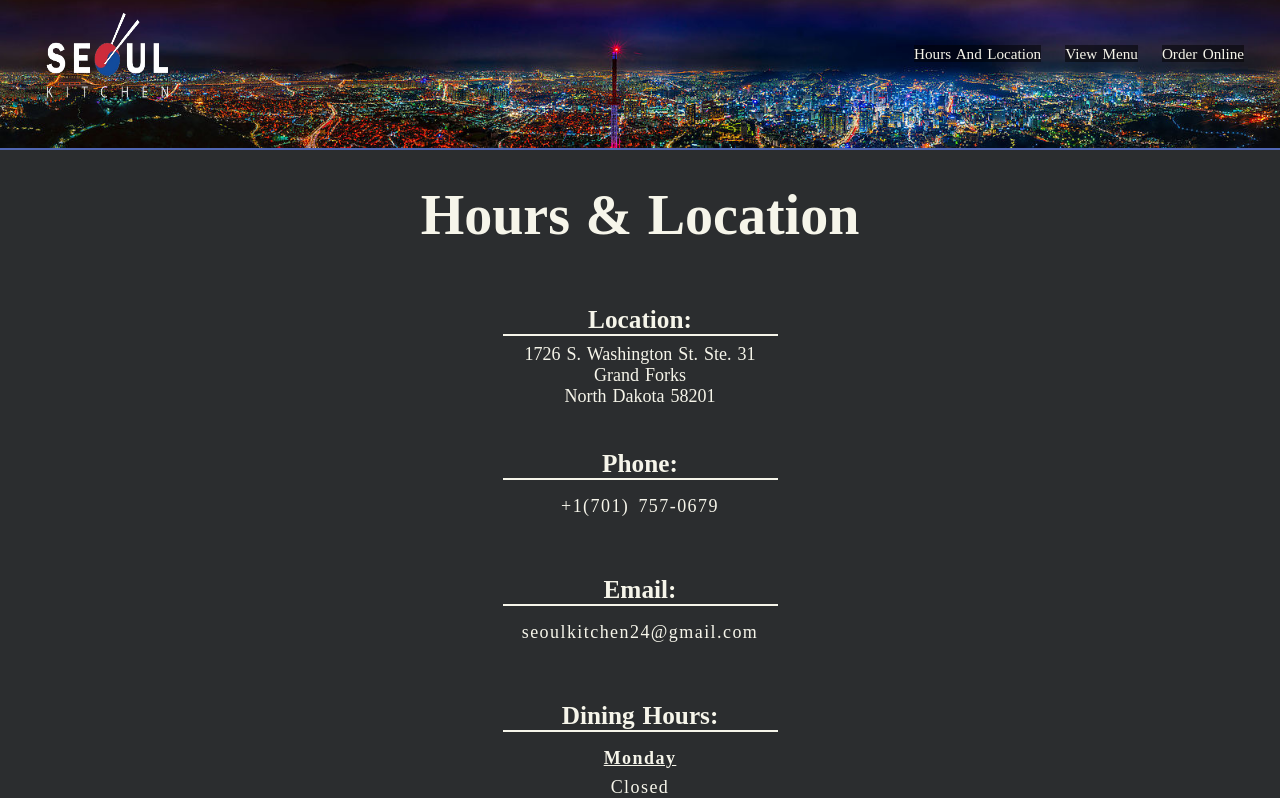
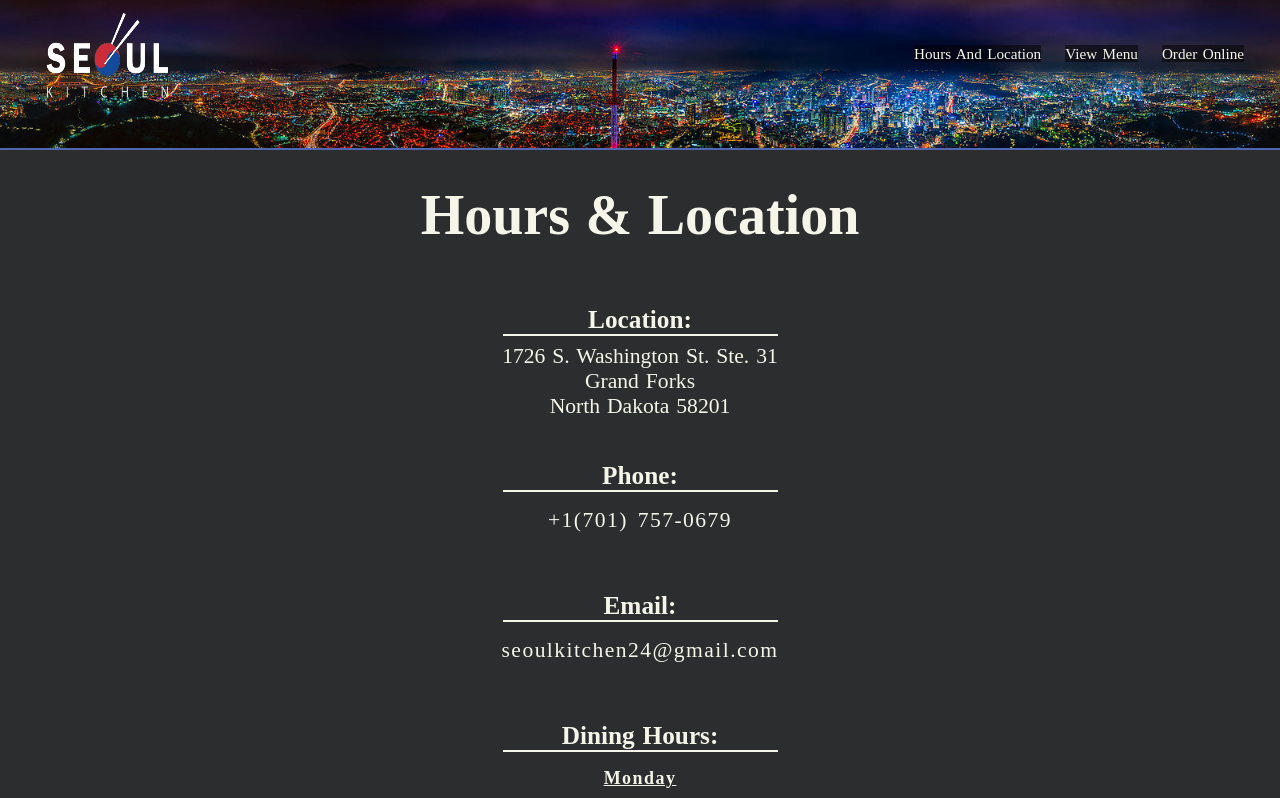
Before and after one commit to cgbridgewater/Seoul_Kitchen, a React (Vite) app: page /location in a window 1280 px wide. Shown: the top 798 px of the page. Built offline with nearby package versions, Linux system fonts and the light colour scheme; no server answers; a web font is replaced by a local one.

Commit message:
fonts on location page

```diff
--- a/src/App.css
+++ b/src/App.css
@@ -1144,8 +1144,16 @@ nav ul a:hover:before, nav ul a:hover:after {
     border-bottom: 2px solid;
     margin: 42px 0 8px;
   }
+  h4{
+    font-size: 1.35rem;
+    font-weight: 100;
+    letter-spacing: .09rem;
+    word-spacing: .197rem;
+    margin: 8px 0 16px;
+    font-family: "Source";
+  }
   h5 {
-    font-size: 1.125rem;
+    font-size: 1.075rem;
     font-weight: 100;
     letter-spacing: .09rem;
     word-spacing: .197rem;
@@ -1153,6 +1161,7 @@ nav ul a:hover:before, nav ul a:hover:after {
     font-family: "Source";
   }
   .day {
+    font-size: 1.125rem;
     font-weight: 600;
     text-decoration: underline;
     margin-bottom: 0px;
@@ -1165,6 +1174,7 @@ nav ul a:hover:before, nav ul a:hover:after {
     border-bottom: thin solid var(--white);
   }
   a {
+    font-size: 1.35rem;
     text-align: center;
     font-family: "Source";
 
--- a/src/Views/Location.jsx
+++ b/src/Views/Location.jsx
@@ -22,9 +22,9 @@ const Location = () => {
                             North Dakota 58201 <br />
                         </a>
                         <h3>Phone:</h3>
-                        <h5>+1(701) 757-0679</h5>
+                        <h4>+1(701) 757-0679</h4>
                         <h3>Email:</h3>
-                        <h5>seoulkitchen24@gmail.com</h5>
+                        <h4>seoulkitchen24@gmail.com</h4>
                         <h3>Dining Hours:</h3>
                         <h5 className="day">Monday</h5>
                         <h5>Closed</h5>
```
